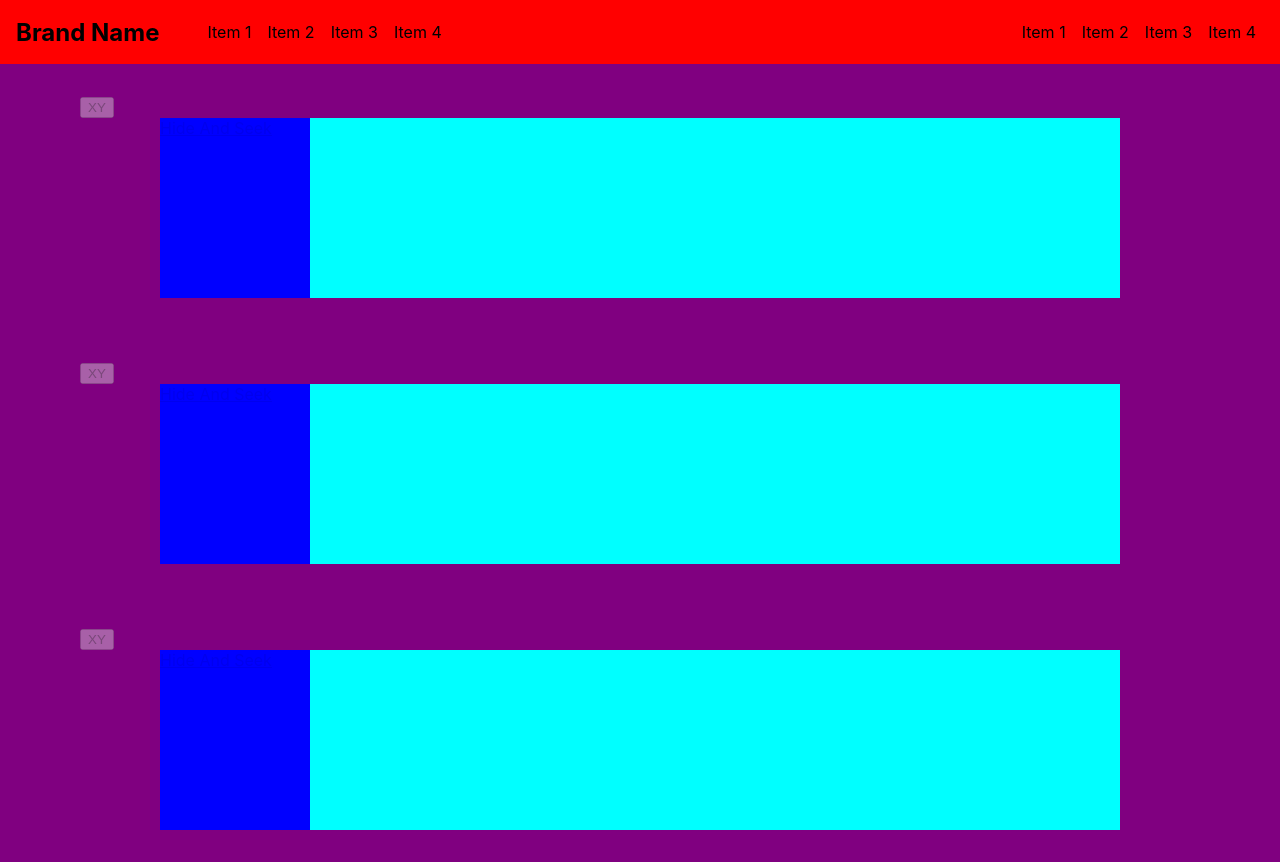
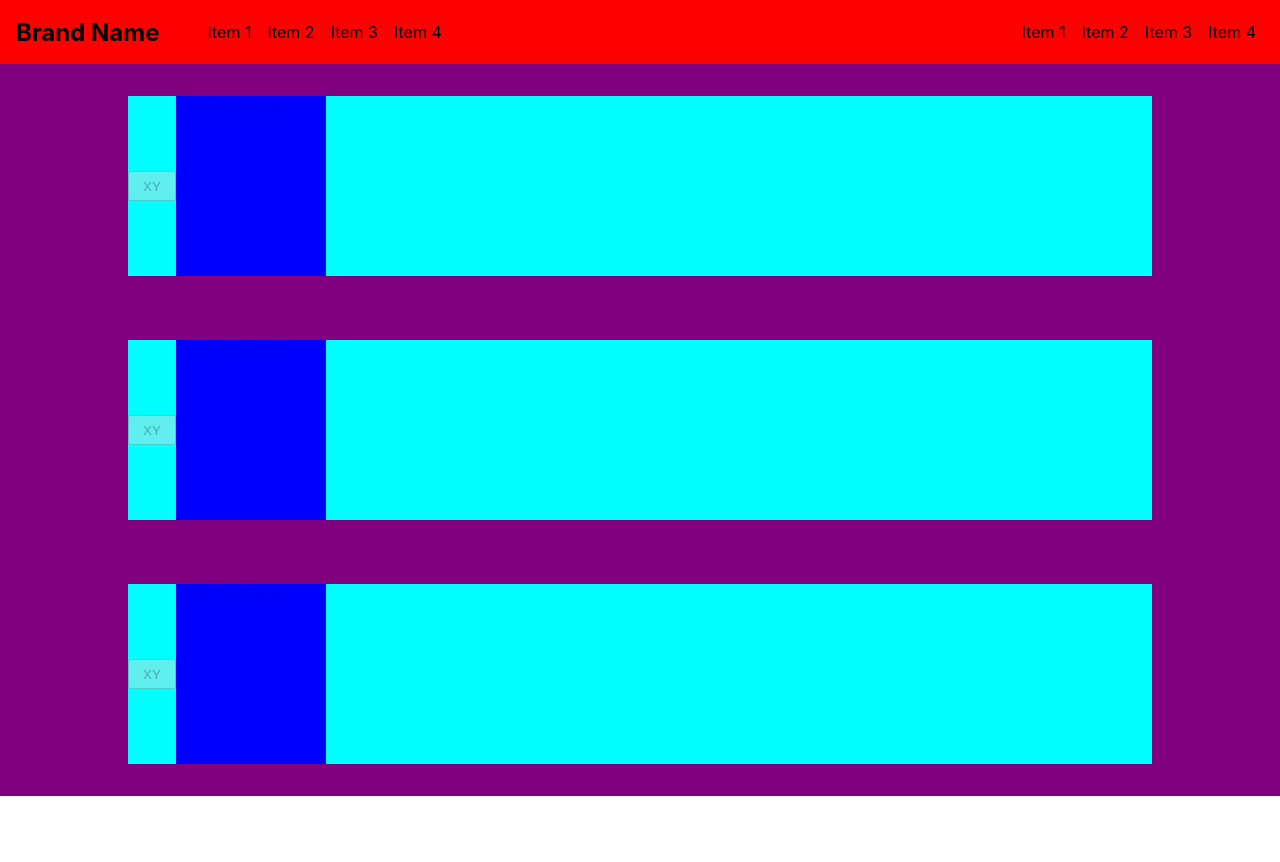
Before and after one commit to stizout/netbooks, a React (Create React App) app: page / in a window 1280 px wide. After the commit the page ends 800 px from the top, so only its background shows below. Built offline with nearby package versions, Linux system fonts and the light colour scheme.

Commit message:
fix scroll button

```diff
--- a/src/components/css/row.css
+++ b/src/components/css/row.css
@@ -13,9 +13,15 @@
   overflow: hidden;
   position: relative;
   background-color: aqua;
-  margin: 0 5rem;
+  margin: 0 3rem;
 }
 
 .translateDiv {
   transform: translateX(-500px);
 }
+
+.scroll-button {
+  width: 48px;
+  margin: auto 0;
+  height: 30px;
+}
--- a/src/components/row.js
+++ b/src/components/row.js
@@ -44,10 +44,14 @@ export default class row extends Component {
 
     return (
       <div>
-        <button onClick={() => this.determineTranslate()} disabled={books.length / 5 < 1}>
-          XY
-        </button>
         <div className='flex book-container'>
+          <button
+            onClick={() => this.determineTranslate()}
+            disabled={books.length / 5 < 1}
+            className='scroll-button'
+          >
+            XY
+          </button>
           <div
             className={`flex`}
             style={{ transform: `translateX(${translateX}px)`, transitionDuration: '1s' }}
```
